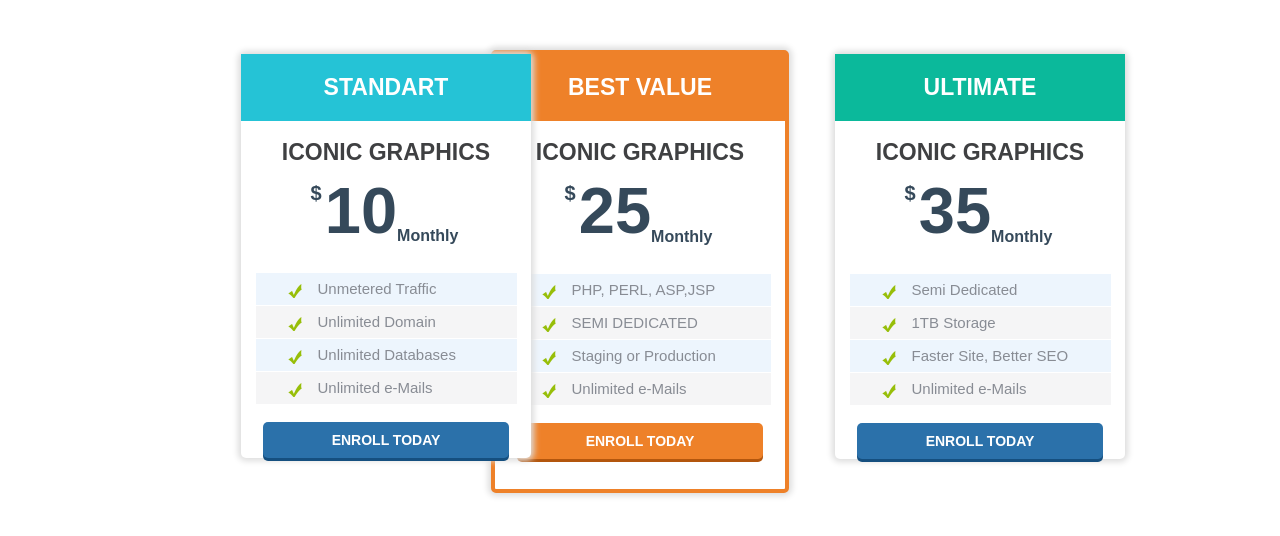
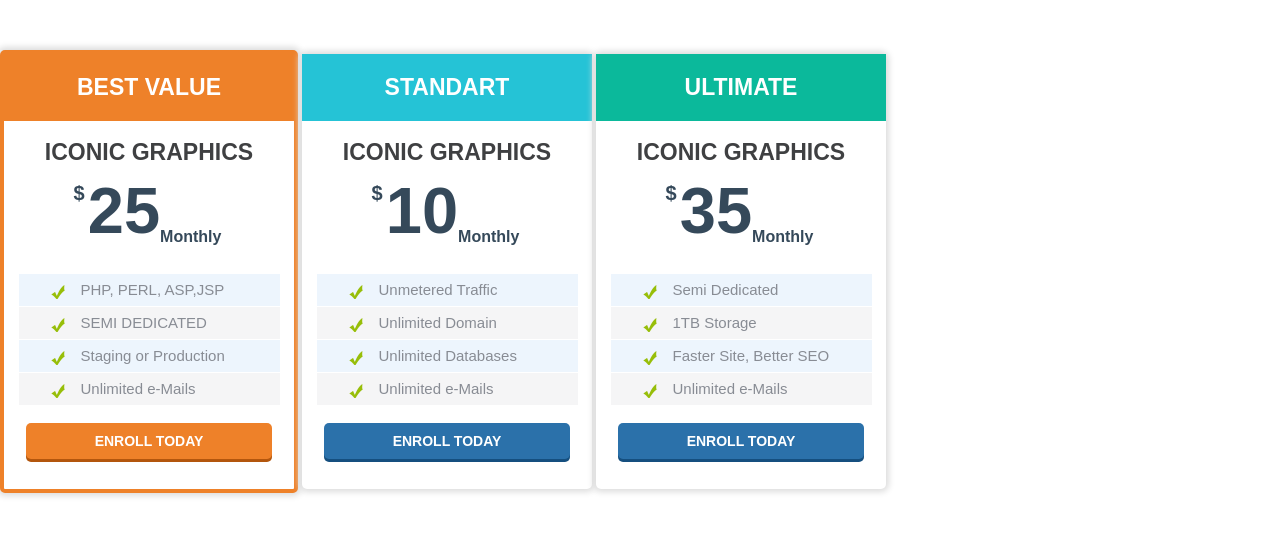
Before and after one commit to lllBunnylll/https---github.com-lllBunnylll-IT_academy, a plain HTML site: page HomeWork5/HomeWork5-2.html in a window 1280 px wide. Drawn offline with Linux system fonts and the light colour scheme.

Commit message:
так лучше, но буду думать еще

```diff
--- a/HomeWork5/styles5-2.css
+++ b/HomeWork5/styles5-2.css
@@ -2,6 +2,9 @@ body{
 	margin: 0 auto;
 	padding: 0;
 	box-sizing: border-box;
+}
+div{
+	display: inline-block;
 }
 .pricing-block{
 	border-radius: 5px;
@@ -97,8 +100,6 @@ body{
 }
 
 .standart{
-	margin: -489px;
-	margin-left: 241px;
 	width: 290px;
 }
 .standart .title{
@@ -112,9 +113,6 @@ body{
 }
 
 .ultimate{
-	margin: 500px;
-	margin-top: 85px;
-	margin-left: 835px;
 	width: 290px;
 }
 .ultimate .title{
```
